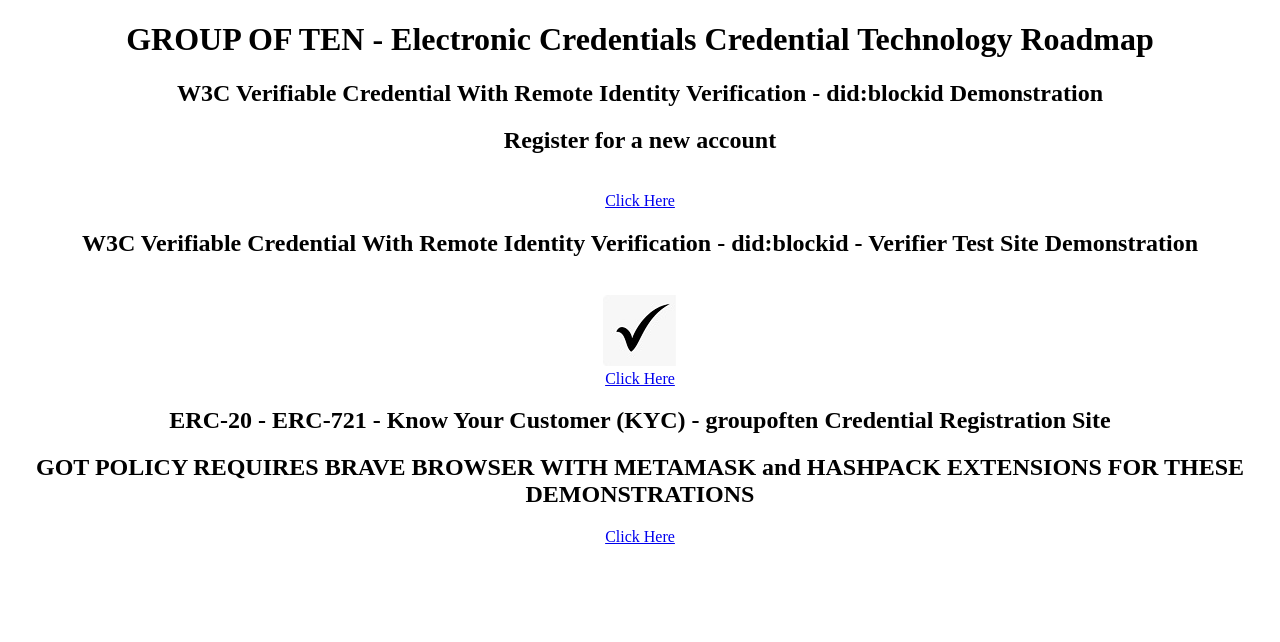
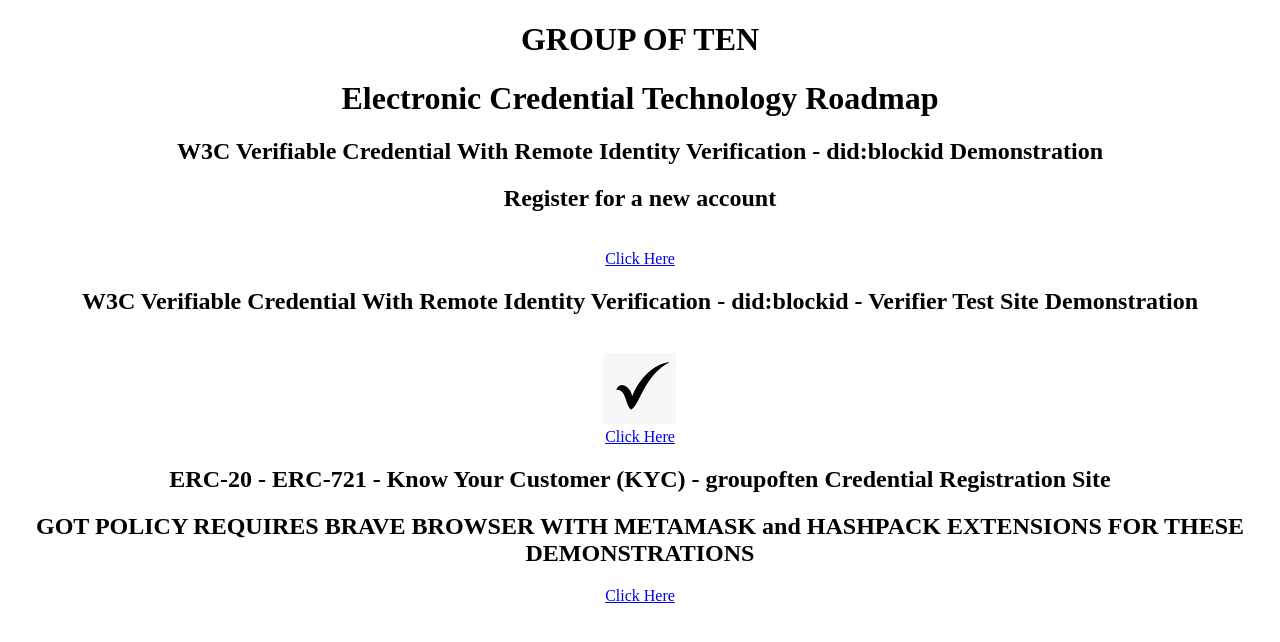
Before and after one commit to eyargholder/Electronic-Credentials-Roadmap, a website: page src/index.html in a window 1280 px wide. Drawn offline with Linux system fonts and the light colour scheme.

Commit message:
Update index.html

```diff
--- a/src/index.html
+++ b/src/index.html
@@ -4,7 +4,8 @@
 	<title>GROUP OF TEN - Electronic Credentials - Credential Technology Roadmap</title>
 </head>
 <body style="text-align:center;">
-	<h1>GROUP OF TEN - Electronic Credentials Credential Technology Roadmap</h1>
+	<h1>GROUP OF TEN</h1>
+	<h1>Electronic Credential Technology Roadmap</h1>
 	<h2>W3C Verifiable Credential With Remote Identity Verification - did:blockid Demonstration
 	<h2>Register for a new account</h2><br>
 	<a href="https://1KosmosB2CDemo.b2clogin.com/1KosmosB2CDemo.onmicrosoft.com/oauth2/v2.0/authorize?p=B2C_1_1Kosmos-B2C-sign-up-in&client_id=50b1a3b2-41ff-4063-b1dc-e0894f602411&nonce=defaultNonce&redirect_uri=https%3A%2F%2Fjwt.ms&scope=openid&response_type=code&prompt=login"></a>
```
